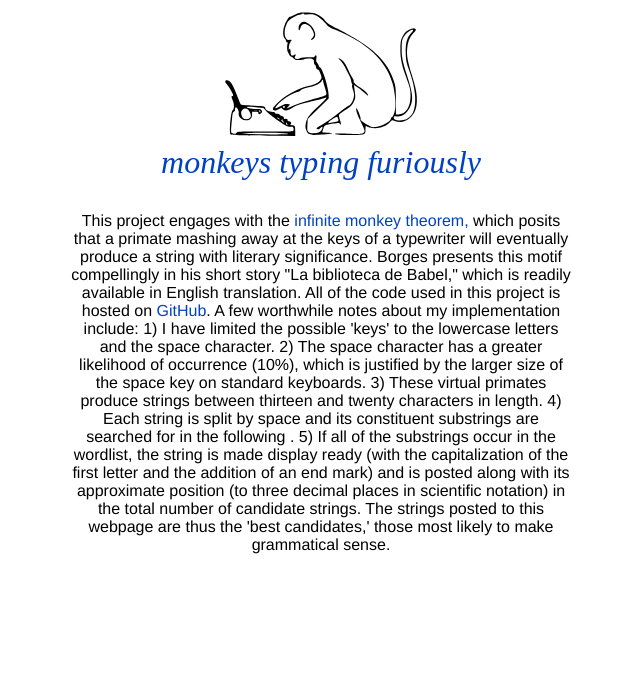
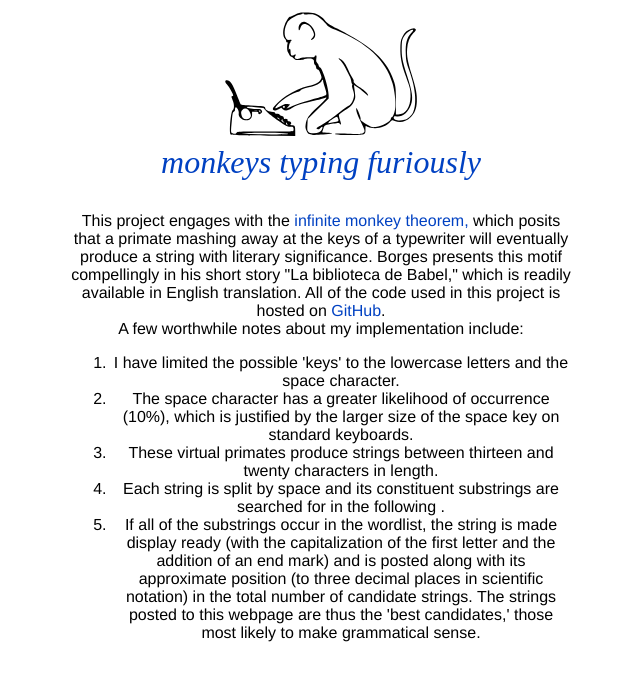
Before and after one commit to mgorenstein/monkeystypingfuriously, a Jekyll site: the page built from about.html, in a window 1280 px wide. Shown: the top 681 px of the page, without its empty margins (319-959 px from the left). Built offline with Jekyll 4.4.1, drawn with Linux system fonts in a browser that asks for light colours; some web fonts are replaced; Markdown is read by kramdown in place of the engine named in the settings.

Commit message:
formatting

```diff
--- a/about.html
+++ b/about.html
@@ -3,11 +3,13 @@ layout: default
 ---
 <div class='about'>
     This project engages with the <a href='https://en.wikipedia.org/wiki/Infinite_monkey_theorem'>infinite monkey theorem,</a> which posits that a primate mashing away at the keys of a typewriter will eventually produce a string with literary significance. Borges presents this motif compellingly in his short story "La biblioteca de Babel," which is readily available in English translation. All of the code used in this project is hosted on <a href='https://github.com/mgorenstein/monkeystypingfuriously'>GitHub</a>.
-
+    <br>
     A few worthwhile notes about my implementation include:
-    1) I have limited the possible 'keys' to the lowercase letters and the space character.
-    2) The space character has a greater likelihood of occurrence (10%), which is justified by the larger size of the space key on standard keyboards.
-    3) These virtual primates produce strings between thirteen and twenty characters in length.
-    4) Each string is split by space and its constituent substrings are searched for in the following <a href='http://www-01.sil.org/linguistics/wordlists/english/'></a>.
-    5) If all of the substrings occur in the wordlist, the string is made display ready (with the capitalization of the first letter and the addition of an end mark) and is posted along with its approximate position (to three decimal places in scientific notation) in the total number of candidate strings. The strings posted to this webpage are thus the 'best candidates,' those most likely to make grammatical sense.
+    <ol>
+        <li>I have limited the possible 'keys' to the lowercase letters and the space character.
+        <li>The space character has a greater likelihood of occurrence (10%), which is justified by the larger size of the space key on standard keyboards.
+        <li>These virtual primates produce strings between thirteen and twenty characters in length.
+        <li>Each string is split by space and its constituent substrings are searched for in the following <a href='http://www-01.sil.org/linguistics/wordlists/english/'></a>.
+        <li>If all of the substrings occur in the wordlist, the string is made display ready (with the capitalization of the first letter and the addition of an end mark) and is posted along with its approximate position (to three decimal places in scientific notation) in the total number of candidate strings. The strings posted to this webpage are thus the 'best candidates,' those most likely to make grammatical sense.
+    </ol>
 </div>
```
